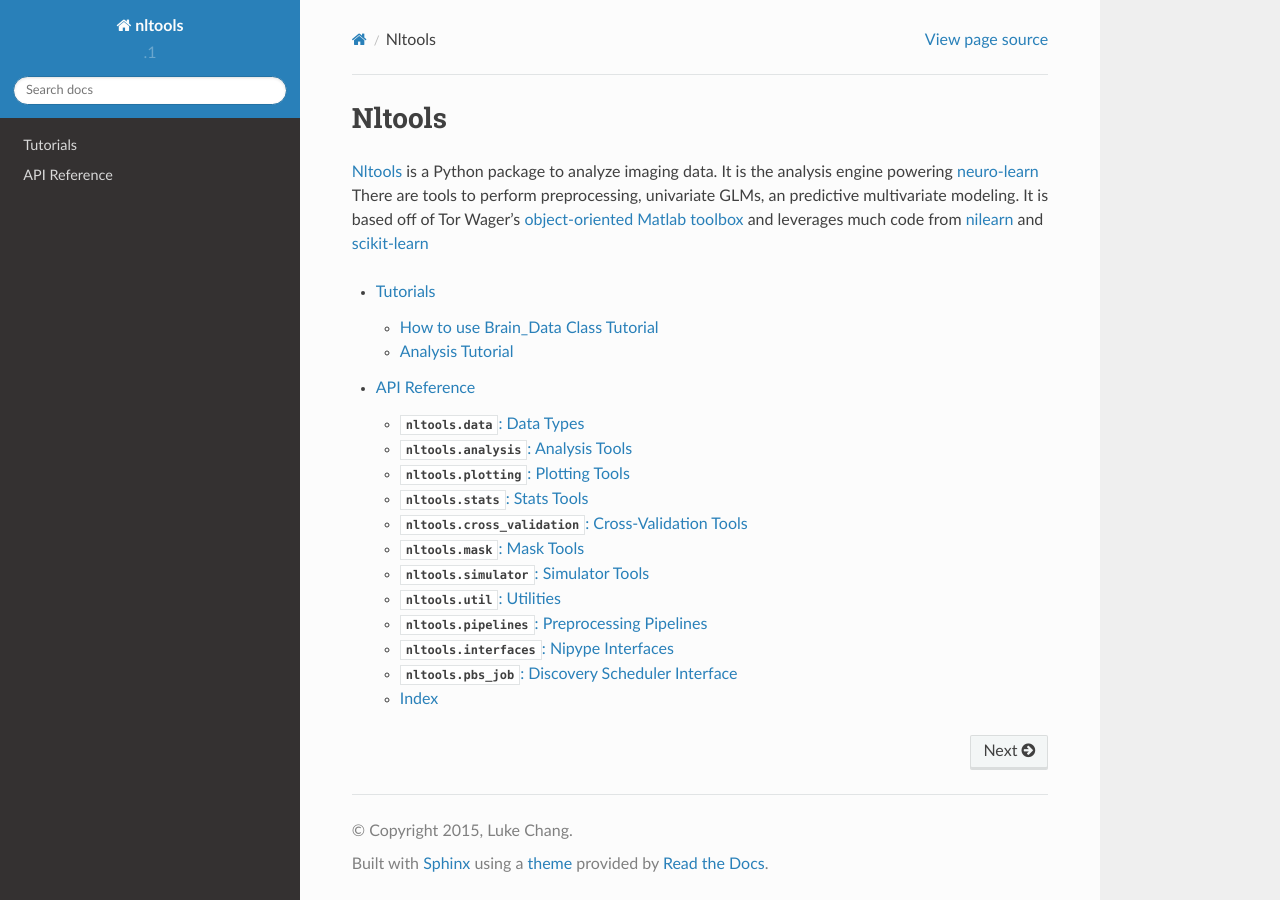
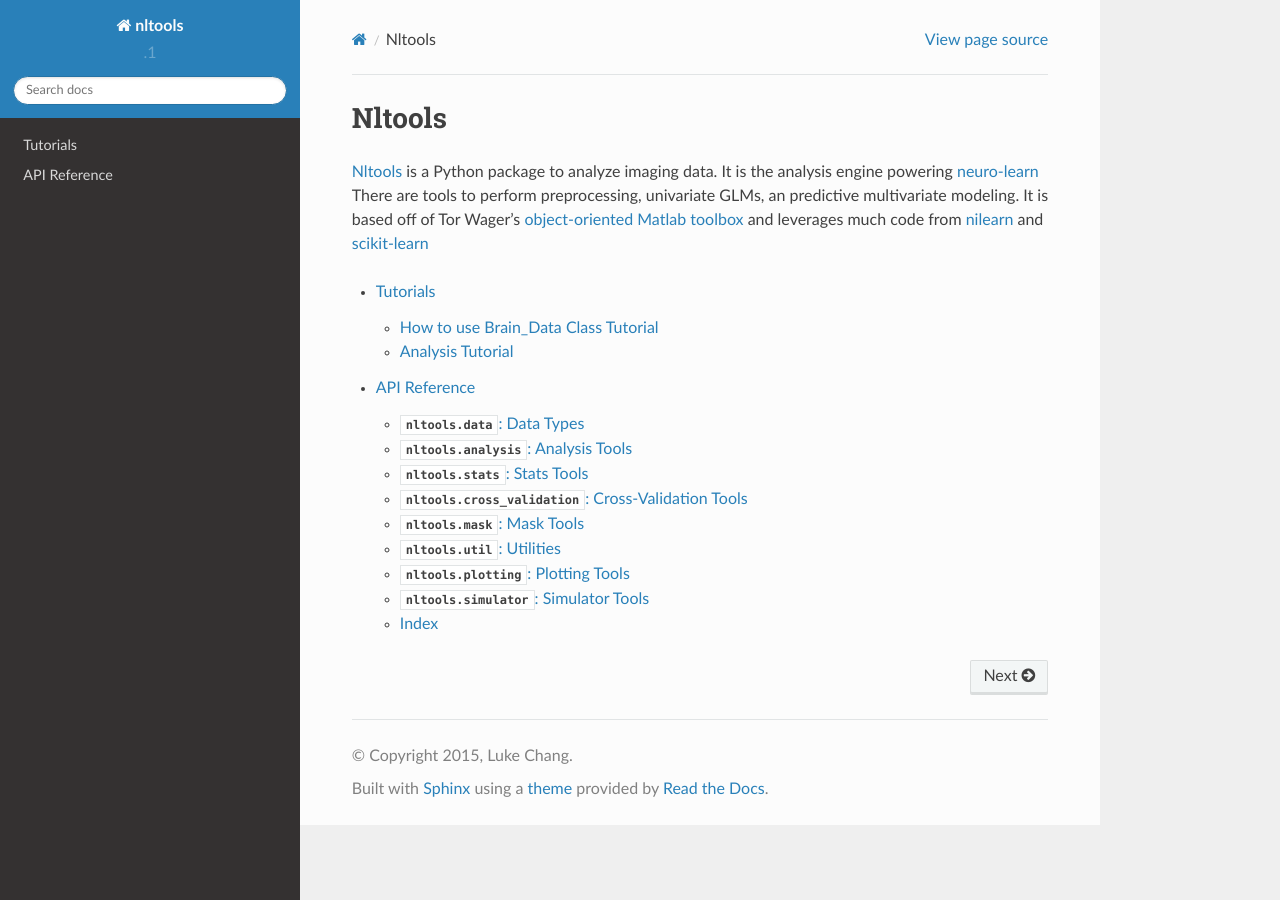
Before and after one commit to cosanlab/nltools, a Sphinx documentation site: the page built from docs/index.rst, in a window 1280 px wide. Built offline with Sphinx 7.4.7 and the Read the Docs theme 2.0.0, drawn with Linux system fonts in a browser that asks for light colours.

Commit message:
updated documentation

```diff
--- a/docs/reference.rst
+++ b/docs/reference.rst
@@ -7,29 +7,16 @@
 .. toctree::
   :maxdepth: 4
 
-
 :mod:`nltools.data`: Data Types
 ===============================
 
 .. automodule:: nltools.data
     :members:
 
-.. autoclass:: nltools.data.Brain_Data
-    :members:
-
 :mod:`nltools.analysis`: Analysis Tools
 =======================================
 
-.. automodule:: nltools.analysis
-    :members:
-
 .. autoclass:: nltools.analysis.Roc
-    :members:
-
-:mod:`nltools.plotting`: Plotting Tools
-=======================================
-
-.. automodule:: nltools.plotting
     :members:
 
 :mod:`nltools.stats`: Stats Tools
@@ -68,33 +67,6 @@
 .. autoclass:: nltools.simulator.Simulator
     :members:
 
-:mod:`nltools.util`: Utilities
-==============================
-
-.. automodule:: nltools.utils
-    :members:
-
-:mod:`nltools.pipelines`: Preprocessing Pipelines
-=================================================
-
-.. automodule:: nltools.pipelines
-    :members:
-
-:mod:`nltools.interfaces`: Nipype Interfaces
-============================================
-
-.. automodule:: nltools.interfaces
-    :members:
-
-:mod:`nltools.pbs_job`: Discovery Scheduler Interface
-=====================================================
-
-.. automodule:: nltools.pbs_job
-    :members:
-
-.. autoclass:: nltools.pbs_job.PBS_Job
-    :members:
-
 
 Index
 =====
```
Also changed, not shown: other parts of docs/reference.rst (+12 -0 lines), 3 other files.
